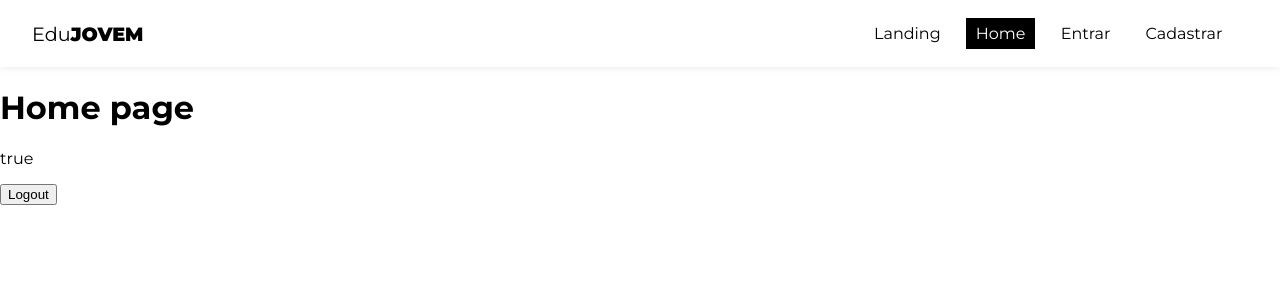
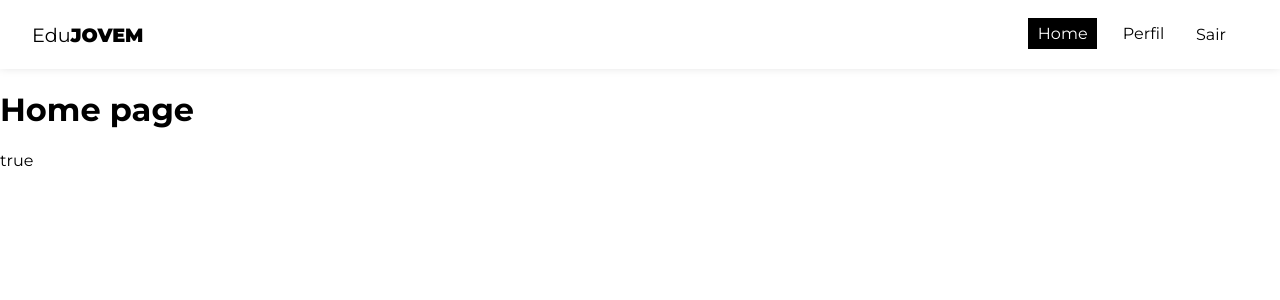
Before and after one commit to ICEI-PUC-Minas-CC-TI/plmg-cc-2023-2-ti2-g13-edujovem, a React (Vite) app in the folder Codigo/frontend/: page /home in a window 1280 px wide. Shown: the top 300 px of the page. Built offline with nearby package versions, Linux system fonts and the light colour scheme; sample sign-in values are in the browser's storage.

Commit message:
FRONTEND: register complete

```diff
--- a/Codigo/frontend/package.json
+++ b/Codigo/frontend/package.json
@@ -13,6 +13,7 @@
     "axios": "^1.5.1",
     "react": "^18.2.0",
     "react-dom": "^18.2.0",
+    "react-hook-form": "^7.47.0",
     "react-router-dom": "^6.16.0"
   },
   "devDependencies": {
--- a/Codigo/frontend/services/api.jsx
+++ b/Codigo/frontend/services/api.jsx
@@ -4,10 +4,10 @@ export const api = axios.create({
     baseURL: "http://localhost:8080"
 })
 
-export const createSession = async (username, password) => {
-    const data = {
-        username:  username,
-        password: password
-    }
+export const createSession = async (data) => {
     return api.post("/auth/login", data)
 }
+
+export const createUserAccount = async(data) => {
+    return api.post("/auth/register", data)
+}
--- a/Codigo/frontend/src/App.jsx
+++ b/Codigo/frontend/src/App.jsx
@@ -11,6 +11,7 @@ import Login from './pages/login/Login'
 import Register from './pages/register/Register'
 import Landing from './pages/Landing/Landing'
 import Why from './pages/Landing/Why'
+import Profile from './pages/profile/Profile'
 
 // Context
 import { AuthContextProvider, AuthContext } from './context/AuthContext'
@@ -35,14 +36,15 @@ function App() {
     <div className="app">
     <BrowserRouter>
       <div className="container">
+          <AuthContextProvider>
         <NavBar />
-          <AuthContextProvider>
         <Routes>
             <Route path='/' element={<Landing />} />
             <Route path='/home' element={<Private><Home /></Private>} />
             <Route path='/login' element={<Login />} />
           <Route path='/register' element={<Register />} />
           <Route path='/why' element={<Why />} />
+          <Route path='/profile' element={<Private><Profile /></Private>} />
         </Routes>
         </AuthContextProvider>
       </div>
--- a/Codigo/frontend/src/components/NavBar.jsx
+++ b/Codigo/frontend/src/components/NavBar.jsx
@@ -1,21 +1,21 @@
 import { NavLink } from "react-router-dom";
 import styles from "./NavBar.module.css";
+// HOOKS
+import { useAuthContext } from "../hooks/useAuthContext";
 
 const NavBar = () => {
+   const { logout, authenticated } = useAuthContext();
+
+   const handleLogout = () => {
+      logout();
+   };
+
    return (
       <nav className={styles.navbar}>
          <NavLink to="/home" className={styles.brand}>
             Edu<span>Jovem</span>
          </NavLink>
          <ul className={styles.link_list}>
-      <li>
-          <NavLink
-            to="/"
-            className={({ isActive }) => (isActive ? styles.active : "")}
-          >
-            Landing
-          </NavLink>
-        </li>
             <li>
                <NavLink
                   to="/home"
@@ -25,20 +25,39 @@ const NavBar = () => {
                </NavLink>
             </li>
             <li>
+               {!authenticated ? (
                   <NavLink
                      to="/login"
-            className={({ isActive }) => (isActive ? styles.active : "")}
+                     className={({ isActive }) =>
+                        isActive ? styles.active : ""
+                     }
                   >
                      Entrar
                   </NavLink>
+               ) : (
+                  <NavLink
+                     to="/profile"
+                     className={({ isActive }) =>
+                        isActive ? styles.active : ""
+                     }
+                  >
+                     Perfil
+                  </NavLink>
+               )}
             </li>
             <li>
+               {!authenticated ? (
                   <NavLink
                      to="/register"
-            className={({ isActive }) => (isActive ? styles.active : "")}
+                     className={({ isActive }) =>
+                        isActive ? styles.active : ""
+                     }
                   >
                      Cadastrar
                   </NavLink>
+               ) : (
+                  <button onClick={handleLogout}>Sair</button>
+               )}
             </li>
          </ul>
       </nav>
--- a/Codigo/frontend/src/context/AuthContext.jsx
+++ b/Codigo/frontend/src/context/AuthContext.jsx
@@ -20,19 +20,20 @@ export const AuthContextProvider = ({ children }) => {
   }, []);
 
   const login = async(username, password) => {
+    console.log("login");
+    const res = await createSession(username, password)
 
-    const res = await createSession(username, password)
-    console.log("login", res.data)
+    if(res.data.jwt){
       const userLogged = res.data
       const token = res.data.token
       localStorage.setItem("user", JSON.stringify(userLogged));
       localStorage.setItem("jwt", token);
-
       api.defaults.Authorization = `Bearer ${token}`
-
       setUser(userLogged);
-
       navigate("/home");
+    }else{
+      alert("incorreto")
+    }
   };
 
   const logout = () => {
--- /dev/null
+++ b/Codigo/frontend/src/hooks/useAuthContext.jsx
@@ -0,0 +1,12 @@
+import { useContext } from "react";
+import { AuthContext } from "../context/AuthContext";
+
+
+export const useAuthContext = () => {
+  const context = useContext(AuthContext)
+
+  if(!context){
+    console.log("auth context nao encontrado")
+  }
+  return context
+}
--- a/Codigo/frontend/src/pages/home/Home.jsx
+++ b/Codigo/frontend/src/pages/home/Home.jsx
@@ -1,20 +1,18 @@
 import React from 'react'
-import { useContext, useState } from 'react'
-// CONTEXT
-import { AuthContext } from '../../context/AuthContext'
+import { useState } from 'react'
+
+// HOOKS
+import { useAuthContext } from '../../hooks/useAuthContext'
 
 const Home = () => {
-  const { logout, authenticated } = useContext(AuthContext)
+  const { logout, authenticated } = useAuthContext()
 
-  const handleLogout = () => {
-    logout()
-  }
+
 
   return (
     <div>
       <h1>Home page</h1>
       <p>{String(authenticated)}</p>
-      <button onClick={handleLogout}>Logout</button>
     </div>
   )
 }
--- a/Codigo/frontend/src/pages/login/Login.jsx
+++ b/Codigo/frontend/src/pages/login/Login.jsx
@@ -1,13 +1,12 @@
 import styles from './login.module.css'
-import { useState, useEffect, useContext } from "react";
+import { useState } from "react";
 
-// CONTEXT
-import { AuthContext } from '../../context/AuthContext';
+import { useAuthContext } from '../../hooks/useAuthContext';
 
 
 const Login = () => {
 
-  const {authenticated, login} = useContext(AuthContext)
+  const {authenticated, login} = useAuthContext()
 
   const [username, setUsername] = useState("");
   const [password, setPassword] = useState("");
@@ -15,14 +14,10 @@ const Login = () => {
   const handleSubmit = (e) => {
     e.preventDefault();
     const user = {
-      username,
-      password,
+      username: username,
+      password: password,
     }
-    if(password.length < 3){
-      alert('senha muito pequena')
-      return
-    }
-    login(username, password)
+    login(user)
   };
 
   return (
--- /dev/null
+++ b/Codigo/frontend/src/pages/profile/Profile.jsx
@@ -0,0 +1,11 @@
+import React from 'react'
+import styles from './Profile.module.css'
+
+
+const Profile = () => {
+  return (
+    <div>Profile</div>
+  )
+}
+
+export default Profile
--- a/Codigo/frontend/src/pages/register/Register.jsx
+++ b/Codigo/frontend/src/pages/register/Register.jsx
@@ -1,8 +1,14 @@
 import { useState, useEffect } from "react";
+// SERVICES
+import { createUserAccount } from "../../../services/api";
 // CSS
 import styles from './Register.module.css'
+// HOOKS
+import { useAuthContext } from "../../hooks/useAuthContext";
+
 
 const Register = () => {
+  const {login} = useAuthContext()
   const [username, setUsername] = useState("");
   const [displayName, setDisplayName] = useState("");
   const [email, setEmail] = useState("");
@@ -10,39 +16,21 @@ const Register = () => {
   const [confirmPassword, setConfirmPassword] = useState("");
   const [error, setError] = useState("")
 
-  const handleSubmit = (e) => {
+  const handleSubmit = async(e) => {
     e.preventDefault();
     setError("")
-    const user = { // forma os usuarios com base nos inputs
-        username,
-        displayName,
-        email,
-        password,
-        confirmPassword,
+    const user = {
+      username: username,
+      displayName: displayName,
+      email: email,
+      password: password,
     }
-    // 1) validacao
-    if(password !== confirmPassword) {
-        setError("As senhas precisam ser iguais")
-        return
+    // falta as validacoes de senha
+
+    const res = await createUserAccount(user)
+    if(res){
+      login(user)
     }
-    console.log(user)
-    const url = 'http://localhost:8080/auth/login'
-    fetch(url, {
-      method: 'POST',
-      headers: {
-        "Content-Type": "application/json"
-      },
-      body: JSON.stringify({
-        username: username,
-        password: password
-      })
-    })
-      .then((res) => {
-        return res.json();
-      })
-      .then((data) => {
-        console.log(data);
-      })
   };
 
   return (
```
Also changed, not shown: Codigo/frontend/src/pages/profile/Profile.module.css (added), 1 other file (tests, documents, lock files or other folders). Lines whose indentation alone changed are shown as unchanged.
